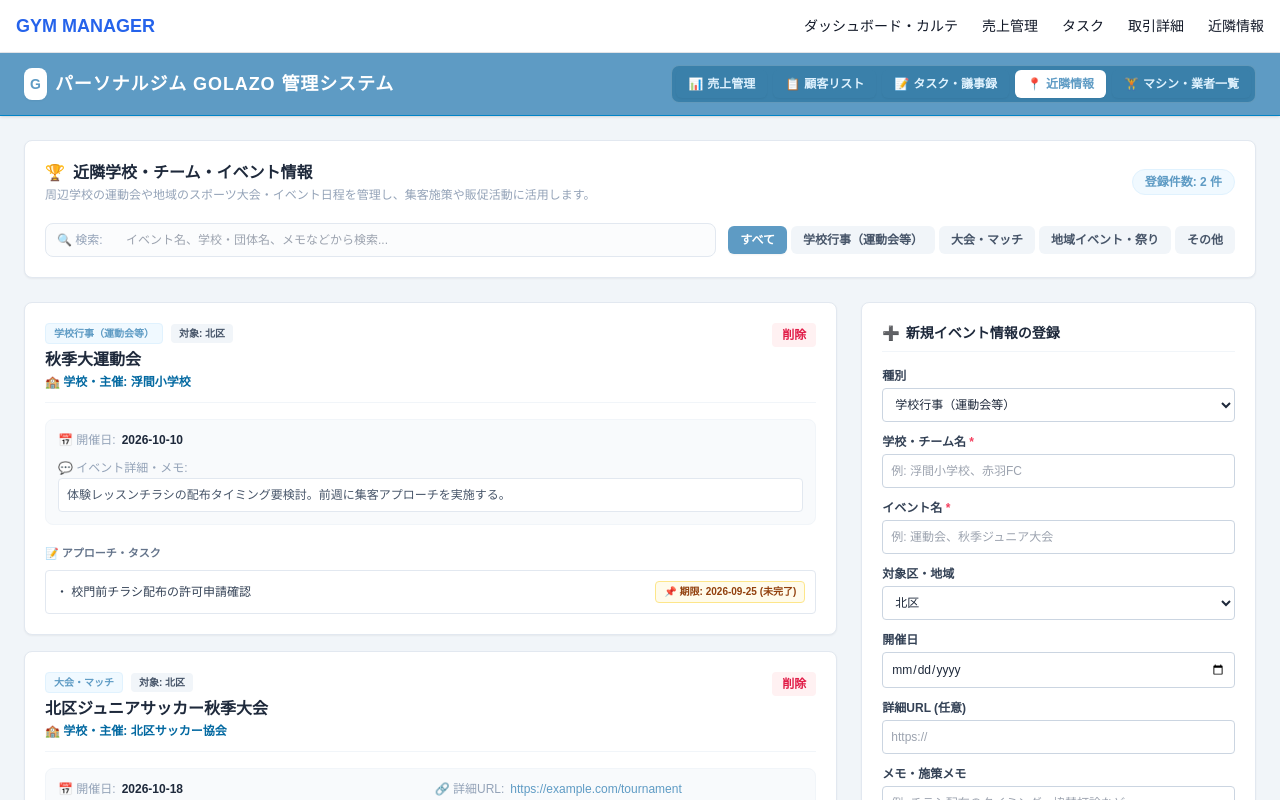
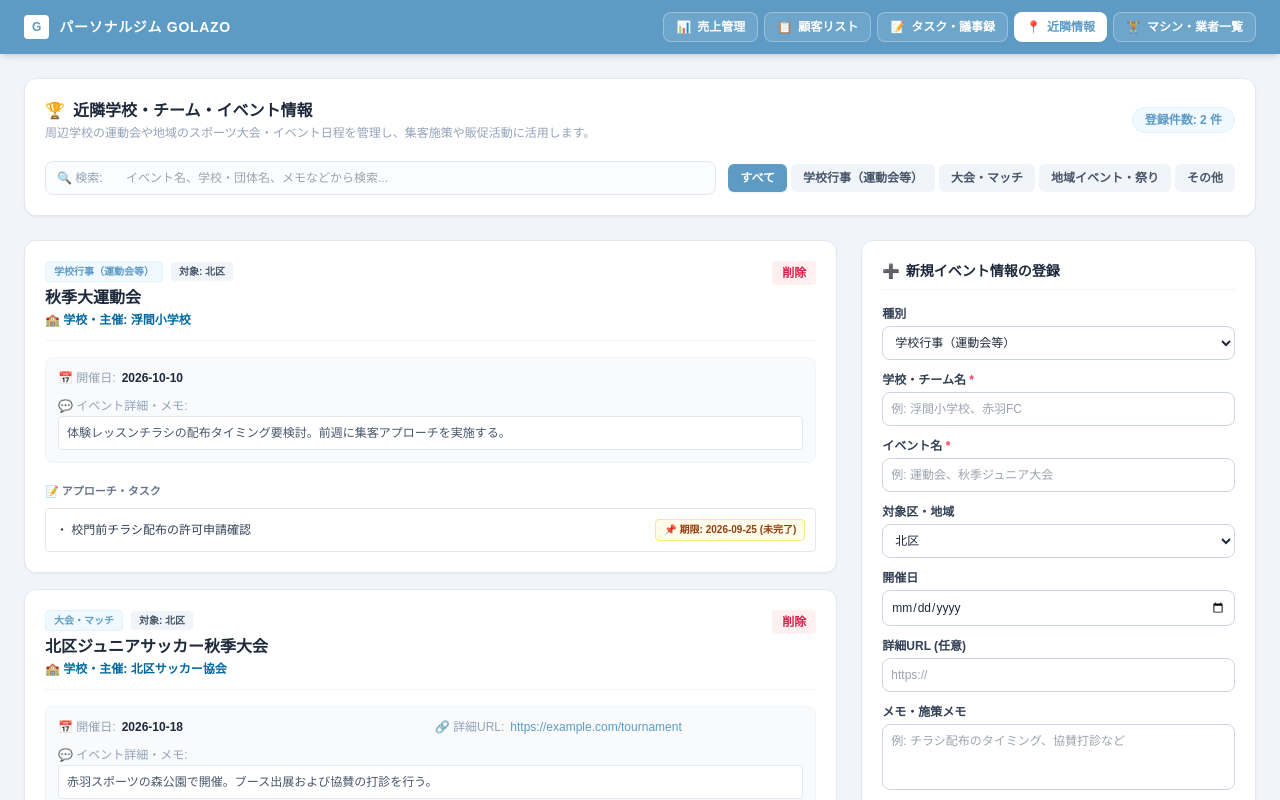
Before and after one commit to 2025golazo-bot/GOLAZO, a Next.js app: page /local-info in a window 1280 px wide. Shown: the top 800 px of the page. Built offline with nearby package versions, Linux system fonts and the light colour scheme.

Commit message:
Update page.tsx

```diff
--- a/app/local-info/page.tsx
+++ b/app/local-info/page.tsx
@@ -1,6 +1,6 @@
 'use client';
 
-import React, { useState } from 'react';
+import React, { useState, useEffect } from 'react';
 import Link from 'next/link';
 import { usePathname } from 'next/navigation';
 
@@ -20,7 +20,17 @@ interface EventItem {
 export default function LocalEventsPage() {
   const pathname = usePathname();
 
-  // --- ナビゲーションメニュー設定 ---
+  // --- 不要な共通ヘッダー（一番上の黒い文字のバー等）を非表示にするハック処理 ---
+  useEffect(() => {
+    const globalNavs = document.querySelectorAll('header:not(main header), nav:not(main nav)');
+    globalNavs.forEach((el) => {
+      if (!el.classList.contains('golazo-custom-header')) {
+        (el as HTMLElement).style.display = 'none';
+      }
+    });
+  }, []);
+
+  // --- ナビゲーションメニュー設定（他のページと完全統一） ---
   const navItems = [
     { label: '売上管理', href: '/sales', icon: '📊' },
     { label: '顧客リスト', href: '/clients', icon: '📋' },
@@ -130,26 +140,24 @@ export default function LocalEventsPage() {
   };
 
   return (
-    <div className="bg-slate-100 min-h-screen text-slate-800">
-      {/* 統一ナビゲーションバー (#5e9bc4) */}
-      <header className="bg-[#5e9bc4] text-white px-6 py-3 shadow border-b border-sky-600 sticky top-0 z-50">
-        <div className="max-w-7xl mx-auto flex flex-col sm:flex-row justify-between items-center gap-3">
-          <div className="flex items-center gap-2">
-            <span className="bg-white text-[#5e9bc4] p-1.5 rounded-lg font-black text-sm shadow-sm">G</span>
-            <h1 className="text-lg font-extrabold tracking-wider">パーソナルジム GOLAZO 管理システム</h1>
+    <div className="bg-slate-100 min-h-screen text-slate-800 font-sans pb-12">
+      {/* 水色のヘッダー帯：タスク管理・顧客リスト画面と完全に同じレイアウト */}
+      <header className="golazo-custom-header bg-[#5e9bc4] text-white px-6 py-3 flex flex-wrap justify-between items-center shadow-md sticky top-0 z-50 gap-3">
+        <div className="flex items-center gap-2.5">
+          <span className="bg-white text-[#5e9bc4] px-2 py-1 rounded font-black text-xs">G</span>
+          <h1 className="text-sm font-bold tracking-wider">パーソナルジム GOLAZO</h1>
         </div>
-
-          <nav className="flex items-center gap-1.5 bg-sky-800/40 p-1 rounded-lg border border-white/20">
+        <nav className="flex flex-wrap gap-1.5 text-xs font-semibold">
           {navItems.map((item) => {
             const isActive = pathname === item.href;
             return (
               <Link
                 key={item.href}
                 href={item.href}
-                  className={`px-3 py-1.5 rounded-md text-xs font-bold transition-all shadow-sm flex items-center gap-1 ${
+                className={`px-3 py-1.5 rounded-lg transition flex items-center gap-1.5 ${
                   isActive
-                      ? 'bg-white text-[#5e9bc4]'
-                      : 'text-sky-100 hover:bg-white/10 hover:text-white'
+                    ? 'bg-white text-[#5e9bc4] font-bold shadow-sm'
+                    : 'bg-white/10 text-white hover:bg-white/20 border border-white/30'
                 }`}
               >
                 <span>{item.icon}</span> {item.label}
@@ -157,14 +165,13 @@ export default function LocalEventsPage() {
             );
           })}
         </nav>
-        </div>
       </header>
 
       {/* メインコンテンツエリア */}
       <div className="p-6 max-w-7xl mx-auto space-y-6">
 
         {/* ページヘッダー ＆ 検索・フィルターバー */}
-        <div className="bg-white p-5 rounded-lg border border-slate-200 shadow-sm space-y-4">
+        <div className="bg-white p-5 rounded-xl border border-slate-200 shadow-sm space-y-4">
           <div className="flex justify-between items-center">
             <div>
               <h2 className="text-base font-extrabold text-slate-800 flex items-center gap-2">
@@ -220,7 +227,7 @@ export default function LocalEventsPage() {
           <div className="lg:col-span-2 space-y-4">
             {filteredEvents.length > 0 ? (
               filteredEvents.map(item => (
-                <div key={item.id} className="bg-white p-5 rounded-lg border border-slate-200 shadow-sm space-y-4 hover:border-sky-200 transition">
+                <div key={item.id} className="bg-white p-5 rounded-xl border border-slate-200 shadow-sm space-y-4 hover:border-sky-200 transition">
                   {/* カード見出し */}
                   <div className="flex justify-between items-start border-b border-slate-100 pb-3">
                     <div>
@@ -306,7 +313,7 @@ export default function LocalEventsPage() {
                 </div>
               ))
             ) : (
-              <div className="bg-white p-12 text-center text-slate-400 rounded-lg border border-slate-200 text-xs">
+              <div className="bg-white p-12 text-center text-slate-400 rounded-xl border border-slate-200 text-xs">
                 該当するイベント情報が見つかりません。
               </div>
             )}
@@ -314,7 +321,7 @@ export default function LocalEventsPage() {
 
           {/* 右側: 新規イベント情報の登録フォーム (1カラム分) */}
           <div>
-            <div className="bg-white p-5 rounded-lg border border-slate-200 shadow-sm space-y-4 sticky top-20">
+            <div className="bg-white p-5 rounded-xl border border-slate-200 shadow-sm space-y-4 sticky top-20">
               <h3 className="font-extrabold text-sm text-slate-800 border-b border-slate-100 pb-2 flex items-center gap-1.5">
                 <span>➕</span> 新規イベント情報の登録
               </h3>
@@ -325,7 +332,7 @@ export default function LocalEventsPage() {
                   <select
                     value={formData.category}
                     onChange={e => setFormData({ ...formData, category: e.target.value as EventItem['category'] })}
-                    className="w-full border border-slate-300 rounded p-2 text-slate-800 focus:outline-none focus:ring-2 focus:ring-[#5e9bc4] bg-white"
+                    className="w-full border border-slate-300 rounded-lg p-2 text-slate-800 focus:outline-none focus:ring-2 focus:ring-[#5e9bc4] bg-white"
                   >
                     <option value="school">学校行事（運動会等）</option>
                     <option value="tournament">大会・マッチ</option>
@@ -344,7 +351,7 @@ export default function LocalEventsPage() {
                     placeholder="例: 浮間小学校、赤羽FC"
                     value={formData.organizer}
                     onChange={e => setFormData({ ...formData, organizer: e.target.value })}
-                    className="w-full border border-slate-300 rounded p-2 text-slate-800 focus:outline-none focus:ring-2 focus:ring-[#5e9bc4]"
+                    className="w-full border border-slate-300 rounded-lg p-2 text-slate-800 focus:outline-none focus:ring-2 focus:ring-[#5e9bc4]"
                   />
                 </div>
 
@@ -358,7 +365,7 @@ export default function LocalEventsPage() {
                     placeholder="例: 運動会、秋季ジュニア大会"
                     value={formData.title}
                     onChange={e => setFormData({ ...formData, title: e.target.value })}
-                    className="w-full border border-slate-300 rounded p-2 text-slate-800 focus:outline-none focus:ring-2 focus:ring-[#5e9bc4]"
+                    className="w-full border border-slate-300 rounded-lg p-2 text-slate-800 focus:outline-none focus:ring-2 focus:ring-[#5e9bc4]"
                   />
                 </div>
 
@@ -367,7 +374,7 @@ export default function LocalEventsPage() {
                   <select
                     value={formData.targetArea}
                     onChange={e => setFormData({ ...formData, targetArea: e.target.value })}
-                    className="w-full border border-slate-300 rounded p-2 text-slate-800 focus:outline-none focus:ring-2 focus:ring-[#5e9bc4] bg-white"
+                    className="w-full border border-slate-300 rounded-lg p-2 text-slate-800 focus:outline-none focus:ring-2 focus:ring-[#5e9bc4] bg-white"
                   >
                     <option value="北区">北区</option>
                     <option value="板橋区">板橋区</option>
@@ -383,7 +390,7 @@ export default function LocalEventsPage() {
                     type="date"
                     value={formData.eventDate}
                     onChange={e => setFormData({ ...formData, eventDate: e.target.value })}
-                    className="w-full border border-slate-300 rounded p-2 text-slate-800 focus:outline-none focus:ring-2 focus:ring-[#5e9bc4]"
+                    className="w-full border border-slate-300 rounded-lg p-2 text-slate-800 focus:outline-none focus:ring-2 focus:ring-[#5e9bc4]"
                   />
                 </div>
 
@@ -394,7 +401,7 @@ export default function LocalEventsPage() {
                     placeholder="https://"
                     value={formData.url}
                     onChange={e => setFormData({ ...formData, url: e.target.value })}
-                    className="w-full border border-slate-300 rounded p-2 text-slate-800 focus:outline-none focus:ring-2 focus:ring-[#5e9bc4]"
+                    className="w-full border border-slate-300 rounded-lg p-2 text-slate-800 focus:outline-none focus:ring-2 focus:ring-[#5e9bc4]"
                   />
                 </div>
 
@@ -405,7 +412,7 @@ export default function LocalEventsPage() {
                     placeholder="例: チラシ配布のタイミング、協賛打診など"
                     value={formData.description}
                     onChange={e => setFormData({ ...formData, description: e.target.value })}
-                    className="w-full border border-slate-300 rounded p-2 text-slate-800 focus:outline-none focus:ring-2 focus:ring-[#5e9bc4]"
+                    className="w-full border border-slate-300 rounded-lg p-2 text-slate-800 focus:outline-none focus:ring-2 focus:ring-[#5e9bc4] resize-none"
                   />
                 </div>
 
```
Lines whose indentation alone changed are shown as unchanged.
